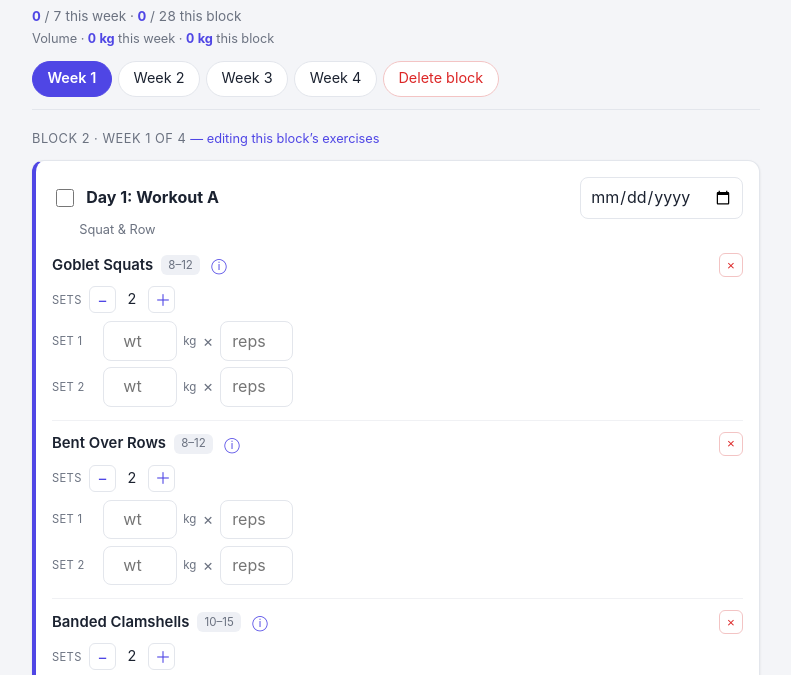
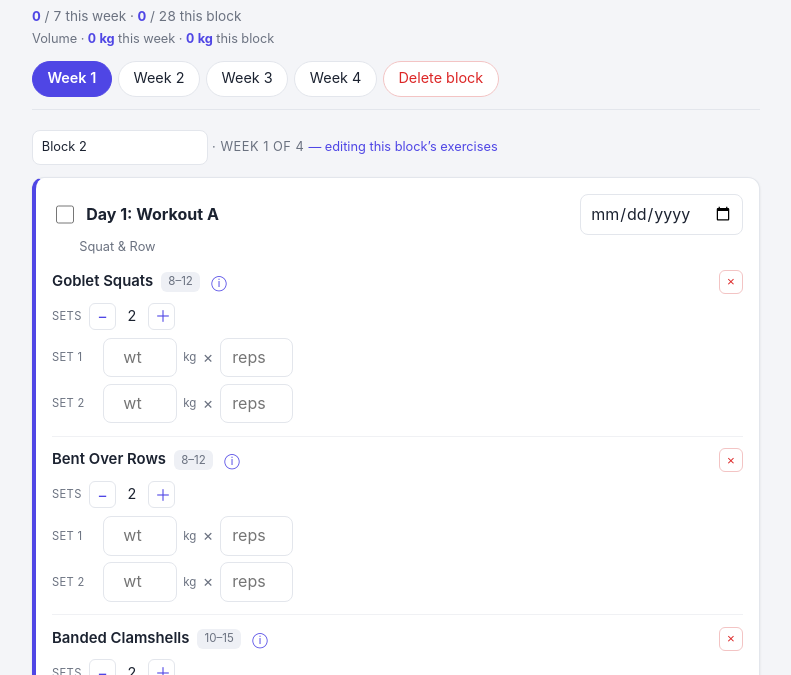
Before and after one commit to damwaingames/workout-tracker, a plain HTML site: page index.html in a window 1280 px wide. Both pictures are taken after a click on the button "＋ Block". Shown: the part 54-729 px from the top of the page, without its empty margins (244-1035 px from the left). Drawn offline with Linux system fonts and the light colour scheme.

Commit message:
Allow renaming the current block in Edit mode
The block name in the week heading becomes an inline text input while
editing; keystrokes update currentBlock().name, save, and hand-patch the
block picker's label (no full re-render, so the input keeps focus). Log
keys use block.id, never the name, so renaming re-keys nothing.

nextBlockNumber() parses a trailing number from names, so a renamed or
non-numbered block simply stops contributing to the max; new blocks still
number off whatever numbered names remain.

```diff
--- a/app.js
+++ b/app.js
@@ -244,8 +244,12 @@
   function renderWeek() {
     const block = currentBlock();
     const wk = state.ui.week;
+    // In Edit mode the block name becomes an inline input; otherwise it's static.
+    const nameHtml = editing
+      ? '<input type="text" id="block-name-input" class="block-name-input" value="' + esc(block.name) + '" placeholder="Block name" aria-label="Block name" maxlength="40">'
+      : esc(block.name);
     document.getElementById("week-view").innerHTML =
-      '<p class="week-heading">' + esc(block.name) + " · Week " + wk + " of " + WEEKS +
+      '<p class="week-heading">' + nameHtml + " · Week " + wk + " of " + WEEKS +
       (editing ? ' <span class="edit-hint">— editing this block’s exercises</span>' : "") + "</p>" +
       block.days.map((d) => renderDay(block, d, wk)).join("");
     hydrate();
@@ -525,6 +529,16 @@
       return;
     }
     if (el.id === "notes-field") { state.notes = el.value; save(); return; }
+    if (el.id === "block-name-input") {
+      const block = currentBlock();
+      block.name = el.value;
+      save();
+      // Hand-patch the picker label instead of a full render (which would steal
+      // focus mid-type). Log keys use block.id, never the name, so nothing re-keys.
+      const opt = document.querySelector('#block-select option[value="' + block.id + '"]');
+      if (opt) opt.textContent = el.value;
+      return;
+    }
     if (el.id === "block-select") { state.ui.block = el.value; state.ui.week = 1; save(); render(); return; }
     if (el.classList.contains("picker-search")) {
       const p = el.closest(".picker");
--- a/styles.css
+++ b/styles.css
@@ -105,6 +105,18 @@ nav.weeks {
   color: var(--muted);
 }
 .edit-hint { text-transform: none; letter-spacing: 0; color: var(--workout); }
+.block-name-input {
+  font: inherit;
+  text-transform: none;
+  letter-spacing: 0;
+  color: var(--text);
+  padding: .15rem .4rem;
+  border: 1px solid var(--border);
+  border-radius: 6px;
+  background: #fff;
+  width: 11rem;
+  max-width: 60%;
+}
 
 .day {
   background: var(--card);
```
